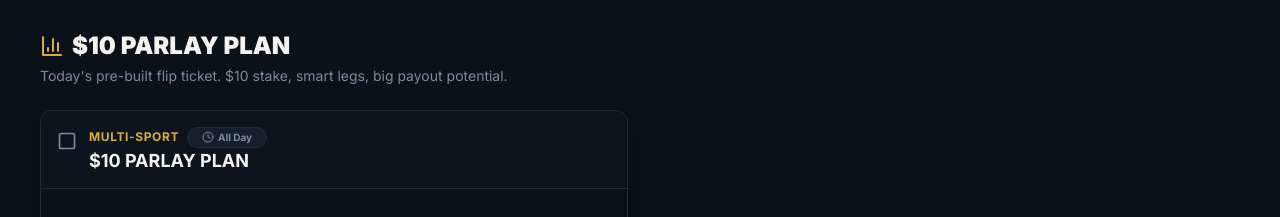
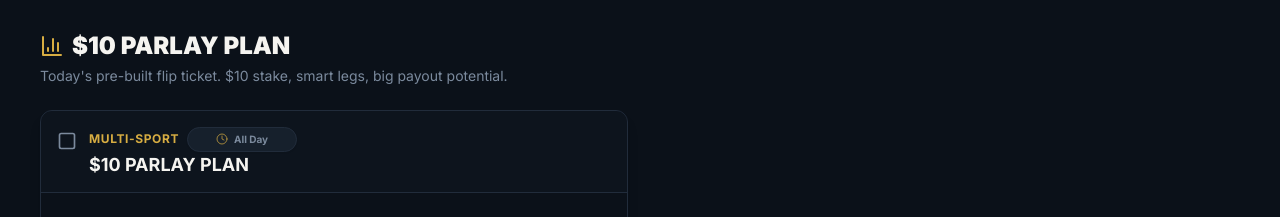
Before and after one commit to dubd43-jpg/himothy, a Next.js app: page /parlays in a window 1280 px wide. Shown: the part 900-1117 px from the top of the page. Built offline with nearby package versions, Linux system fonts and the light colour scheme.

Commit message:
Add Starts In label to all game countdowns

```diff
--- a/src/components/PickCard.tsx
+++ b/src/components/PickCard.tsx
@@ -160,14 +160,17 @@ export function PickCard({
                   </span>
                 )}
                 {gameTime && (
-                  <span className="inline-flex items-center gap-1 text-[10px] font-bold text-muted-foreground bg-secondary/50 border border-border px-2 py-0.5 rounded-full whitespace-nowrap min-w-[80px] justify-center">
-                    <Clock className="w-3 h-3" />
-                    {countdown ? (
+                  <span className="inline-flex items-center gap-1.5 text-[10px] font-bold text-muted-foreground bg-secondary/50 border border-border px-2.5 py-1 rounded-full whitespace-nowrap min-w-[110px] justify-center shadow-sm">
+                  <Clock className="w-3 h-3 text-primary/70" />
+                  {countdown ? (
+                    <span className="flex items-center gap-1.5">
+                      <span className="uppercase text-[9px] opacity-70 tracking-tighter">Starts In</span>
                       <span className="text-primary font-black tabular-nums">{countdown}</span>
-                    ) : (
-                      <>{gameDate ? `${gameDate} • ` : ""}{gameTime}</>
-                    )}
-                  </span>
+                    </span>
+                  ) : (
+                    <>{gameDate ? `${gameDate} • ` : ""}{gameTime}</>
+                  )}
+                </span>
                 )}
               </div>
             </div>
--- a/src/components/SmartPickCard.tsx
+++ b/src/components/SmartPickCard.tsx
@@ -132,10 +132,13 @@ function PreGameCard({ pick, validation, isSelected, onToggleSelect }: { pick: P
                 {pick.isPremium && (
                   <span className="text-[9px] font-bold bg-primary text-primary-foreground px-2 py-0.5 rounded uppercase">PREMIUM</span>
                 )}
-                <span className="inline-flex items-center gap-1 text-[10px] font-bold text-muted-foreground bg-secondary/50 border border-border px-2 py-0.5 rounded-full whitespace-nowrap min-w-[70px] justify-center">
-                  <Clock className="w-3 h-3" />
+                <span className="inline-flex items-center gap-1.5 text-[10px] font-bold text-muted-foreground bg-secondary/50 border border-border px-2.5 py-1 rounded-full whitespace-nowrap min-w-[110px] justify-center shadow-sm">
+                  <Clock className="w-3 h-3 text-primary/70" />
                   {countdown ? (
-                    <span className="text-primary font-black tabular-nums">{countdown}</span>
+                    <span className="flex items-center gap-1.5">
+                      <span className="uppercase text-[9px] opacity-70 tracking-tighter">Starts In</span>
+                      <span className="text-primary font-black tabular-nums">{countdown}</span>
+                    </span>
                   ) : (
                     validation.display_time_local
                   )}
```
